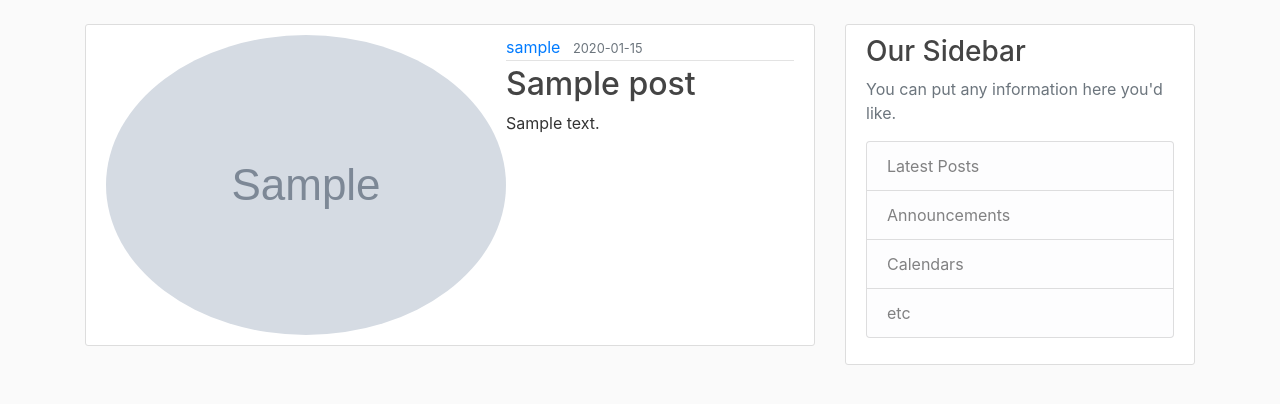
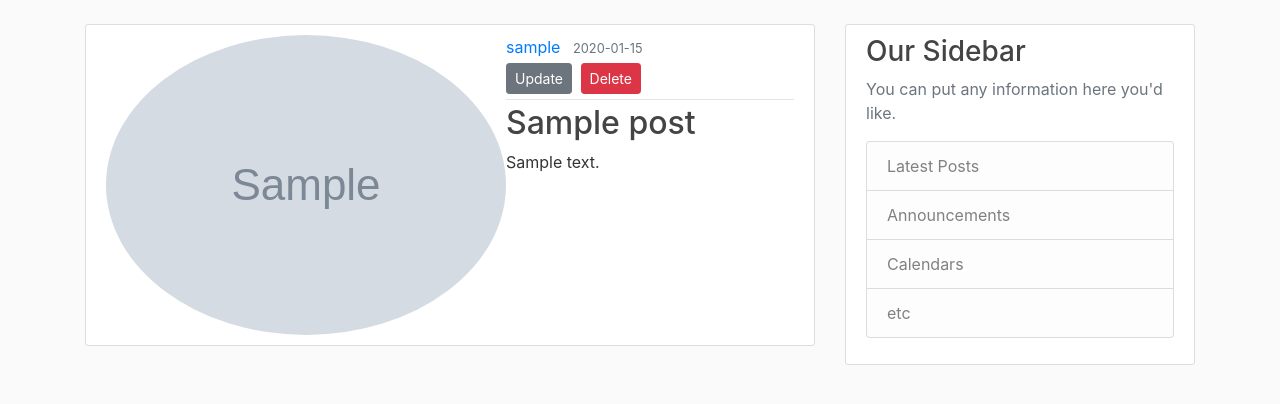
Before and after one commit to jagooch/python_flask_from_scratch, a Flask app: page /post/1 in a window 1280 px wide. Shown: the part 56-460 px from the top of the page. Run offline with Flask 2, Linux system fonts and the light colour scheme; a user stored in the database is signed in; tables that the repository leaves empty hold one stand-in row (values such as "Sample post"); grey boxes marked "Sample" are stand-in pictures; some libraries are stand-ins or nearby versions.

Commit message:
added update and delete functions for posts. added instructions to change password to docs.

```diff
--- a/flaskblog/routes.py
+++ b/flaskblog/routes.py
@@ -160,12 +160,32 @@ def post(post_id):
     return render_template('post.html', title=post.title, post=post)
 
 
-@app.route("/post_update/<int:post_id>/update", methods=['GET', 'POST'])
+@app.route("/post/<int:post_id>/update", methods=['GET', 'POST'])
 @login_required
 def update_post(post_id):
     post = Post.query.get_or_404(post_id) # get post or return 404
     if post.author != current_user:
         abort(403)
-    else:
-        form = PostForm()
-    return render_template('post.html', title=post.title, post=post)
+    form = PostForm()
+    if form.validate_on_submit():
+        post.title = form.title.data
+        post.content = form.content.data
+        db.session.commit()
+        flash('Your post has been updated!', 'success')
+        return redirect( url_for('post', post_id=post.id ) )
+    elif request.method == 'GET':
+        form.title.data = post.title
+        form.content.data = post.content
+    return render_template('create_post.html', title='Update Post', form=form, legend='Update post' )
+
+
+@app.route("/delete_post/<int:post_id>", methods=['POST'])
+@login_required
+def delete_post(post_id):
+    post = Post.query.get_or_404(post_id) # get post or return 404
+    if post.author != current_user:
+        abort(403)
+    db.session.delete(post)
+    db.session.commit()
+    flash('Your post has been deleted', 'success' )
+    return redirect( url_for('home') )
--- a/flaskblog/templates/post.html
+++ b/flaskblog/templates/post.html
@@ -6,9 +6,37 @@
             <div class="article-metadata">
                 <a class="mr-2" href="#">{{ post.author.username }}</a>
                 <small class="text-muted">{{ post.date_posted.strftime('%Y-%m-%d') }}</small>
+                {% if post.author == current_user %}
+                    <div>
+                        <a class="btn btn-secondary btn-sm mt-1 mb-1" href="{{ url_for('update_post', post_id=post.id)  }}">Update</a>
+                        <button type="button" class="btn btn-danger btn-sm m-1" data-toggle="modal" data-target="#deleteModal">Delete</button>
+                    </div>
+                {% endif %}
             </div>
             <h2 class="article-title">{{ post.title }}</h2>
             <p class="article-content">{{ post.content }}</p>
         </div>
     </article>
+
+<!-- Modal -->
+<div class="modal fade" id="deleteModal" tabindex="-1" role="dialog" aria-labelledby="deleteModalLabel" aria-hidden="true">
+    <div class="modal-dialog" role="document">
+        <div class="modal-content">
+            <div class="modal-header">
+                <h5 class="modal-title" id="deleteModalLabel">Delete Post</h5>
+                <button type="button" class="close" data-dismiss="modal" aria-label="Close">
+                <span aria-hidden="true">&times;</span>
+                </button>
+            </div>
+            <div class="modal-footer">
+                <button type="button" class="btn btn-secondary" data-dismiss="modal">Close</button>
+                <form action="{{ url_for('delete_post', post_id=post.id) }}" method="POST">
+                    <input class="btn btn-danger" type="submit" value="DELETE">
+                </form>
+            </div>
+        </div>
+    </div>
+</div>
+
+
 {% endblock content %}
```
